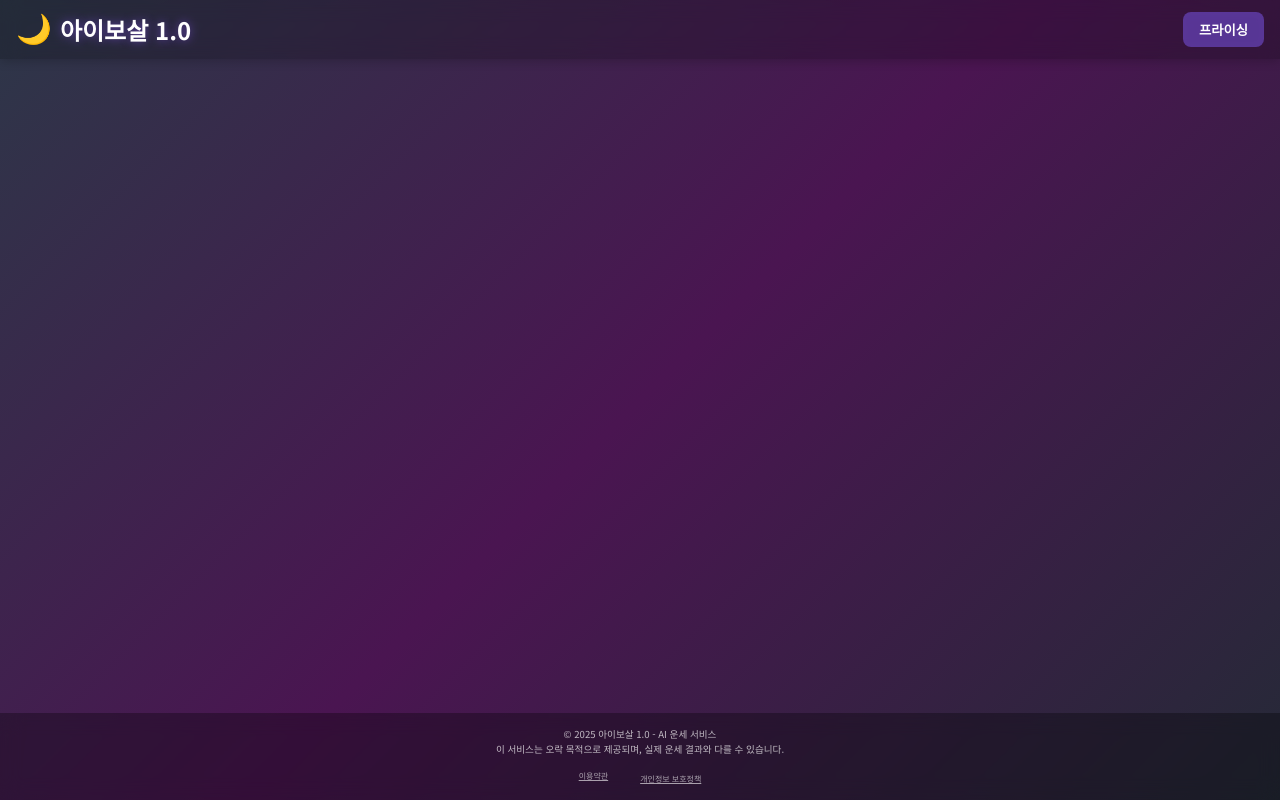
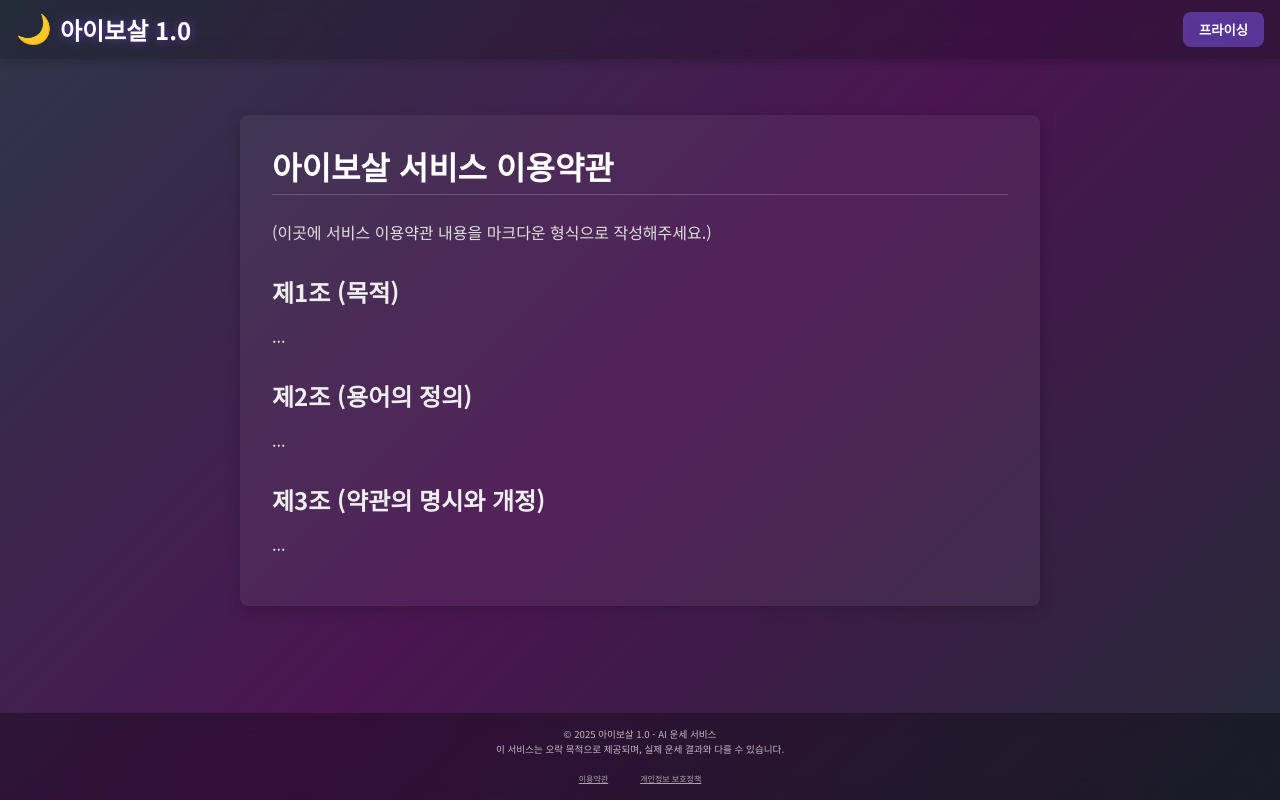
Before and after one commit to JaesikYun-jax/kingface, a React (Create React App) app: page /terms in a window 1280 px wide. Built offline with nearby package versions, Linux system fonts and the light colour scheme.

Commit message:
feat: 이용약관 페이지 추가 - src/pages/TermsOfServicePage.tsx 생성: 마크다운 형식의 이용약관을 표시할 페이지 추가 (내용은 추후 작성 필요) - src/App.tsx: /terms 경로에 TermsOfServicePage 라우팅 설정 및 Footer의 "이용약관" 버튼 링크 연결

```diff
--- a/src/App.tsx
+++ b/src/App.tsx
@@ -7,6 +7,7 @@ import FaceReadingPage from './pages/FaceReadingPage';
 import AdminPage from './pages/AdminPage';
 import FortuneQaPage from './pages/FortuneQaPage';
 import PrivacyPolicyPage from './pages/PrivacyPolicyPage';
+import TermsOfServicePage from './pages/TermsOfServicePage';
 import PlanSelector from './components/PlanSelector';
 import './App.css';
 
@@ -78,6 +79,7 @@ const App: React.FC = () => {
             <Route path="/admin" element={<AdminPage />} />
             <Route path="/fortune-qa" element={<FortuneQaPage />} />
             <Route path="/private" element={<PrivacyPolicyPage />} />
+            <Route path="/terms" element={<TermsOfServicePage />} />
           </Routes>
         </Main>
 
@@ -89,7 +91,9 @@ const App: React.FC = () => {
             이 서비스는 오락 목적으로 제공되며, 실제 운세 결과와 다를 수 있습니다.
           </FooterText>
           <FooterButtonContainer>
-            <FooterButton>이용약관</FooterButton>
+            <Link to="/terms" style={{ textDecoration: 'none' }}>
+              <FooterButton>이용약관</FooterButton>
+            </Link>
             <Link to="/private" style={{ textDecoration: 'none' }}>
               <FooterButton>개인정보 보호정책</FooterButton>
             </Link>
--- /dev/null
+++ b/src/pages/TermsOfServicePage.tsx
@@ -0,0 +1,99 @@
+import React from 'react';
+import styled from '@emotion/styled';
+import Markdown from 'react-markdown';
+
+// PrivacyPolicyPage와 동일한 스타일 사용 또는 필요시 조정
+const PageContainer = styled.div`
+  padding: 2rem;
+  max-width: 800px;
+  margin: 2rem auto;
+  background-color: rgba(255, 255, 255, 0.05);
+  color: #e0e0e0;
+  border-radius: 8px;
+  box-shadow: 0 4px 15px rgba(0,0,0,0.2);
+
+  h1 {
+    font-size: 2rem;
+    color: #fff;
+    border-bottom: 1px solid rgba(255,255,255,0.2);
+    padding-bottom: 0.5rem;
+    margin-bottom: 1.5rem;
+  }
+
+  h2 {
+    font-size: 1.5rem;
+    color: #eee;
+    margin-top: 2rem;
+    margin-bottom: 1rem;
+  }
+
+  p {
+    line-height: 1.7;
+    margin-bottom: 1rem;
+  }
+
+  a {
+    color: #90cdf4;
+    text-decoration: none;
+    &:hover {
+      text-decoration: underline;
+    }
+  }
+
+  ul, ol {
+    margin-bottom: 1rem;
+    padding-left: 1.5rem;
+  }
+
+  li {
+    margin-bottom: 0.5rem;
+  }
+
+  strong {
+    font-weight: bold;
+    color: #f0f0f0;
+  }
+
+  code {
+    background-color: rgba(0,0,0,0.2);
+    padding: 0.2em 0.4em;
+    margin: 0;
+    font-size: 85%;
+    border-radius: 3px;
+  }
+
+  pre {
+    background-color: rgba(0,0,0,0.2);
+    padding: 1rem;
+    border-radius: 5px;
+    overflow-x: auto;
+  }
+`;
+
+const TermsOfServicePage: React.FC = () => {
+  const markdownContent = `
+# 아이보살 서비스 이용약관
+
+(이곳에 서비스 이용약관 내용을 마크다운 형식으로 작성해주세요.)
+
+## 제1조 (목적)
+
+...
+
+## 제2조 (용어의 정의)
+
+...
+
+## 제3조 (약관의 명시와 개정)
+
+...
+  `;
+
+  return (
+    <PageContainer>
+      <Markdown>{markdownContent}</Markdown>
+    </PageContainer>
+  );
+};
+
+export default TermsOfServicePage;
```
